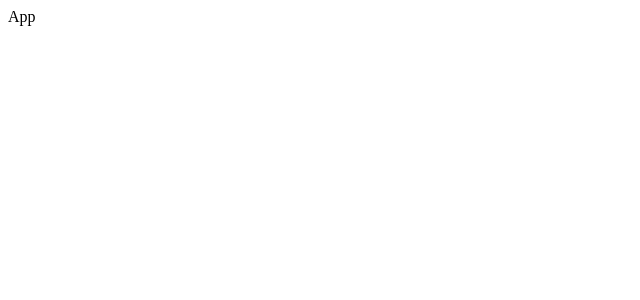
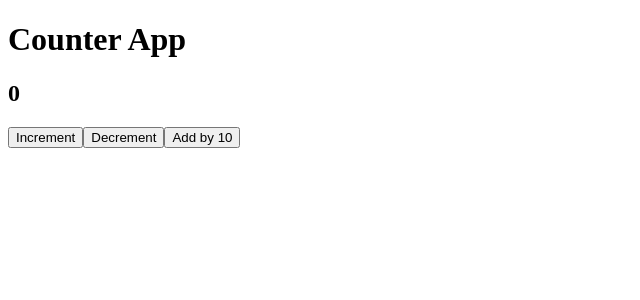
Before and after one commit to adoumadje/redux_react_tut, a React (Create React App) app: page / in a window 1280 px wide. Shown: the top 300 px of the page, without its empty margins (0-640 px from the left). Built offline with nearby package versions, Linux system fonts and the light colour scheme.

Commit message:
last commit

```diff
--- a/src/App.js
+++ b/src/App.js
@@ -1,8 +1,30 @@
 import React from 'react'
+import { useDispatch, useSelector } from 'react-redux'
 
 function App() {
+  const counter = useSelector((state) => state.counter)
+  const dispatch = useDispatch()
+
+  function increment() {
+    dispatch({ type: 'INC' })
+  }
+
+  function decrement() {
+    dispatch({ type: 'DEC' })
+  }
+
+  function addBy() {
+    dispatch({ type: 'ADD', payload: 10 })
+  }
+
   return (
-    <div>App</div>
+    <div>
+      <h1>Counter App</h1>
+      <h2>{counter}</h2>
+      <button onClick={increment}>Increment</button>
+      <button onClick={decrement}>Decrement</button>
+      <button onClick={addBy}>Add by 10</button>
+    </div>
   )
 }
 
--- a/src/store/index.js
+++ b/src/store/index.js
@@ -1,7 +1,23 @@
 import { createStore } from "redux";
 
 const reducerFn = (state={counter:0}, action) => {
+    // conditions of reducer actions:
+    // Synchronous Function
+    // We should not mutate the original state
 
+    if(action.type === 'INC') {
+        return { counter: state.counter + 1 }
+    }
+
+    if(action.type === 'DEC') {
+        return { counter: state.counter - 1 }
+    }
+
+    if(action.type === 'ADD') {
+        return { counter: state.counter + action.payload }
+    }
+
+    return state
 }
 
 const store = createStore(reducerFn)
```
